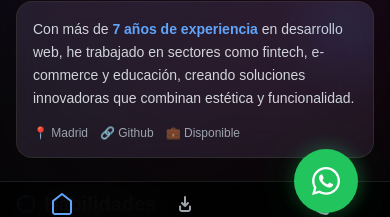
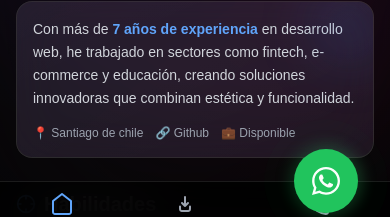
Before and after one commit to davidbadelllab/Profile, a Next.js app: page / in a window 390 px wide. Shown: the part 599-816 px from the top of the page. Built offline with nearby package versions, Linux system fonts and the light colour scheme.

Commit message:
Actualización en componente Phone

```diff
--- a/src/components/Phone.js
+++ b/src/components/Phone.js
@@ -204,7 +204,7 @@ export default function Phone() {
                       Con más de <span className="text-blue-400 font-semibold">7 años de experiencia</span> en desarrollo web, he trabajado en sectores como fintech, e-commerce y educación, creando soluciones innovadoras que combinan estética y funcionalidad.
                     </p>
                     <div className="mt-4 flex space-x-3">
-                      {["📍 Madrid", "🔗 Github", "💼 Disponible"].map((item, index) => (
+                      {["📍 Santiago de chile", "🔗 Github", "💼 Disponible"].map((item, index) => (
                         <motion.span
                           key={index}
                           className="text-xs text-gray-400"
```
